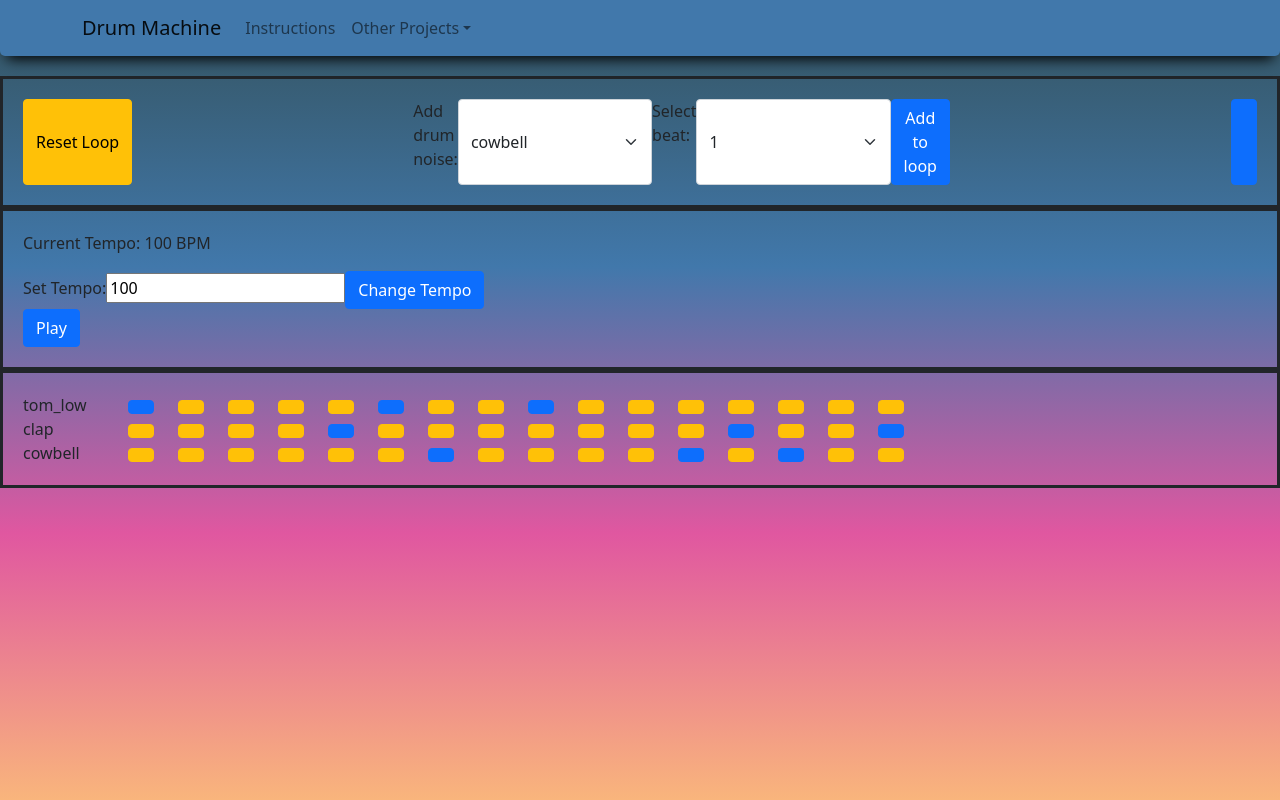
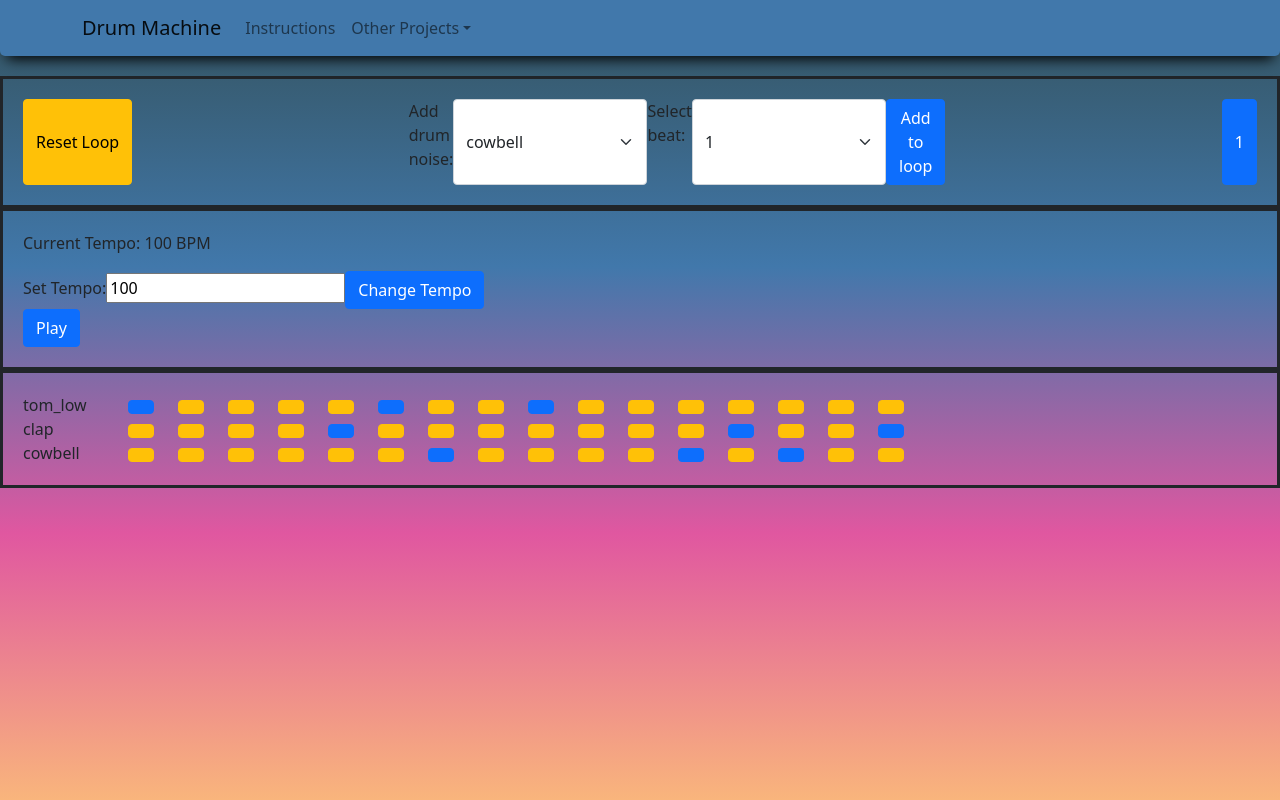
Before and after one commit to professional-pigeon/react-music-app, a React (Create React App) app: page / in a window 1280 px wide. Built offline with nearby package versions, Linux system fonts and the light colour scheme; no server answers.

Commit message:
add function to populate preset buttons

```diff
--- a/src/components/display/Presets.js
+++ b/src/components/display/Presets.js
@@ -4,9 +4,14 @@ import { Button } from 'react-bootstrap'
 
 function Presets(props) {
 
-  console.log(props.presets[1])
+  const keys = Object.keys(props.presets).map(num =>
+    <Button key={num} onClick={() => props.setPreset(num)}>{num}</Button>
+    )
+
   return (
-    <Button onClick={() => props.setPreset(1)}></Button>
+    <>
+    {keys}
+    </>
   )
 }
 
```
